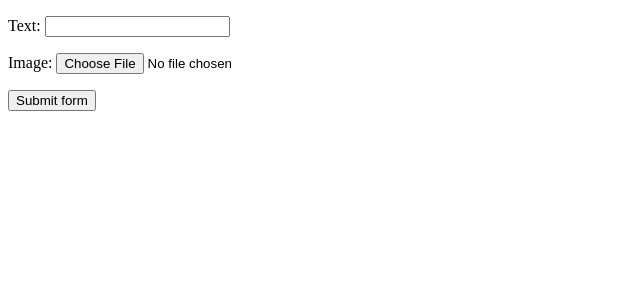
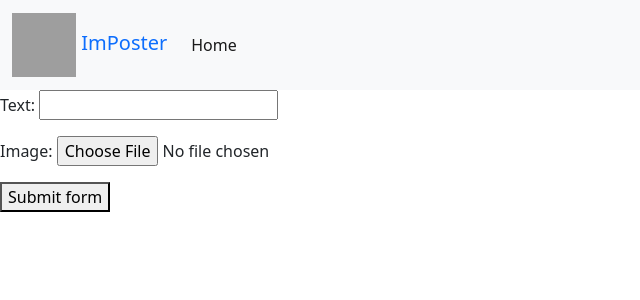
Before and after one commit to Catalan-Nick/Django-101, a Django app: page /post/ in a window 1280 px wide. Shown: the top 300 px of the page, without its empty margins (0-640 px from the left). Run offline with Django 4.2, Linux system fonts and the light colour scheme; some libraries are stand-ins or nearby versions; grey boxes are pictures that could not be loaded.

Commit message:
Added Nav

```diff
--- a/feed/views.py
+++ b/feed/views.py
@@ -1,8 +1,10 @@
 from cgitb import text
+from email import message
 from django import forms
 from django.views.generic import TemplateView, DetailView, FormView
 from .forms import PostForm
 from .models import Post
+from django.contrib import messages
 
 class HomePageView(TemplateView):
     template_name = "home.html"
@@ -21,9 +23,14 @@ class AddPostView(FormView):
     form_class = PostForm
     success_url = "/"
 
+    def dispatch(self, request, *args, **kwargs):
+        self.request = request
+        return super().dispatch(request, *args, **kwargs)
+
     def form_valid(self, form):
         new_object = Post.objects.create(
             text=form.cleaned_data['text'],
             image=form.cleaned_data['image']
         )
+        messages.add_message(self.request, messages.SUCCESS, 'Your post was successful'   )
         return super().form_valid(form)
--- a/templates/base.html
+++ b/templates/base.html
@@ -5,8 +5,18 @@
     <meta http-equiv="X-UA-Compatible" content="IE=edge">
     <meta name="viewport" content="width=device-width, initial-scale=1.0">
     <title>{% block title%} Default title{% endblock %}</title>
+    <link href="https://cdn.jsdelivr.net/npm/bootstrap@5.2.0/dist/css/bootstrap.min.css" rel="stylesheet" integrity="sha384-gH2yIJqKdNHPEq0n4Mqa/HGKIhSkIHeL5AyhkYV8i59U5AR6csBvApHHNl/vI1Bx" crossorigin="anonymous">
 </head>
 <body>
+    {% include 'nav.html' %}
+    {% if messages %}
+        <ul class="messages">
+        {% for message in messages %}
+            <li{% if message.tags %} class="{{ message.tags }}"{% endif %}>{{ message }}</li>
+        {% endfor %}
+        </ul>
+    {% endif %}
     {% block body %}{% endblock %}
+    <script src="https://cdn.jsdelivr.net/npm/bootstrap@5.2.0/dist/js/bootstrap.bundle.min.js" integrity="sha384-A3rJD856KowSb7dwlZdYEkO39Gagi7vIsF0jrRAoQmDKKtQBHUuLZ9AsSv4jD4Xa" crossorigin="anonymous"></script>
 </body>
 </html>
--- /dev/null
+++ b/templates/nav.html
@@ -0,0 +1,25 @@
+<nav class="navbar navbar-expand-lg bg-light">
+    <div class="container-fluid">
+        <a class="navbar-brand text-primary" href="/">
+            <img src="https://icons.iconarchive.com/icons/iconka/meow-2/256/cat-laptop-icon.png" alt="" width="64" height="64" class="d-inline-block align-text-center">
+            ImPoster
+          </a>
+      <button class="navbar-toggler" type="button" data-bs-toggle="collapse" data-bs-target="#navbarNavDropdown" aria-controls="navbarNavDropdown" aria-expanded="false" aria-label="Toggle navigation">
+        <span class="navbar-toggler-icon"></span>
+      </button>
+      <div class="collapse navbar-collapse" id="navbarNavDropdown">
+        <ul class="navbar-nav">
+          <li class="nav-item">
+            <a class="nav-link active" aria-current="page" href="/">Home</a>
+          </li>
+          <!-- <li class="nav-item">
+            <a class="nav-link" href="#">Features</a>
+          </li>
+          <li class="nav-item">
+            <a class="nav-link" href="#">Pricing</a>
+          </li> -->
+
+        </ul>
+      </div>
+    </div>
+</nav>
```
Also changed, not shown: db.sqlite3, media/0222152138a.jpg (added), media/0222152138a_7dFCobN.jpg (added), 6 other files.
